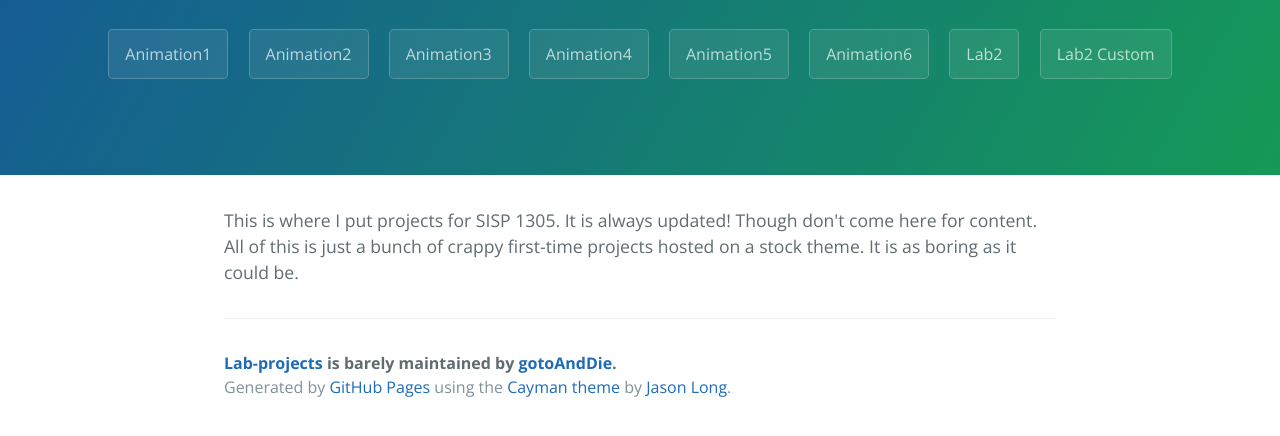
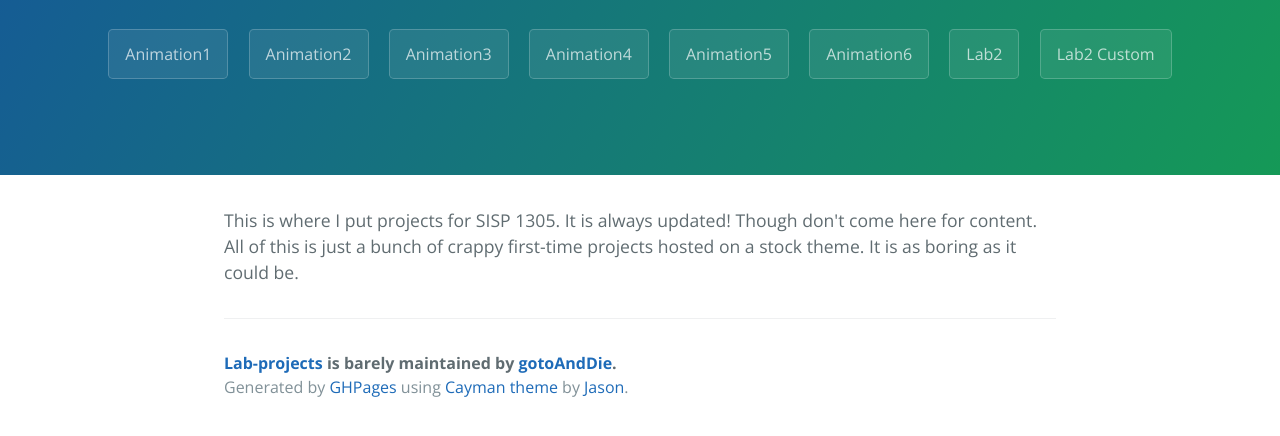
Before and after one commit to gotoAndDie/lab-projects, a plain HTML site: page index.html in a window 1280 px wide. Shown: the part 208-644 px from the top of the page. Drawn offline with nearby package versions, Linux system fonts and the light colour scheme.

Commit message:
Update index.html

```diff
--- a/index.html
+++ b/index.html
@@ -31,7 +31,7 @@
       <footer class="site-footer">
         <span class="site-footer-owner"><a href="https://github.com/gotoAndDie/lab-projects">Lab-projects</a> is barely maintained by <a href="https://github.com/gotoAndDie">gotoAndDie</a>.</span>
 
-        <span class="site-footer-credits">Generated by <a href="https://pages.github.com">GitHub Pages</a> using the <a href="https://github.com/jasonlong/cayman-theme">Cayman theme</a> by <a href="https://twitter.com/jasonlong">Jason Long</a>.</span>
+        <span class="site-footer-credits">Generated by <a href="https://pages.github.com">GHPages</a> using <a href="https://github.com/jasonlong/cayman-theme">Cayman theme</a> by <a href="https://twitter.com/jasonlong">Jason</a>.</span>
       </footer>
 
     </section>
```
